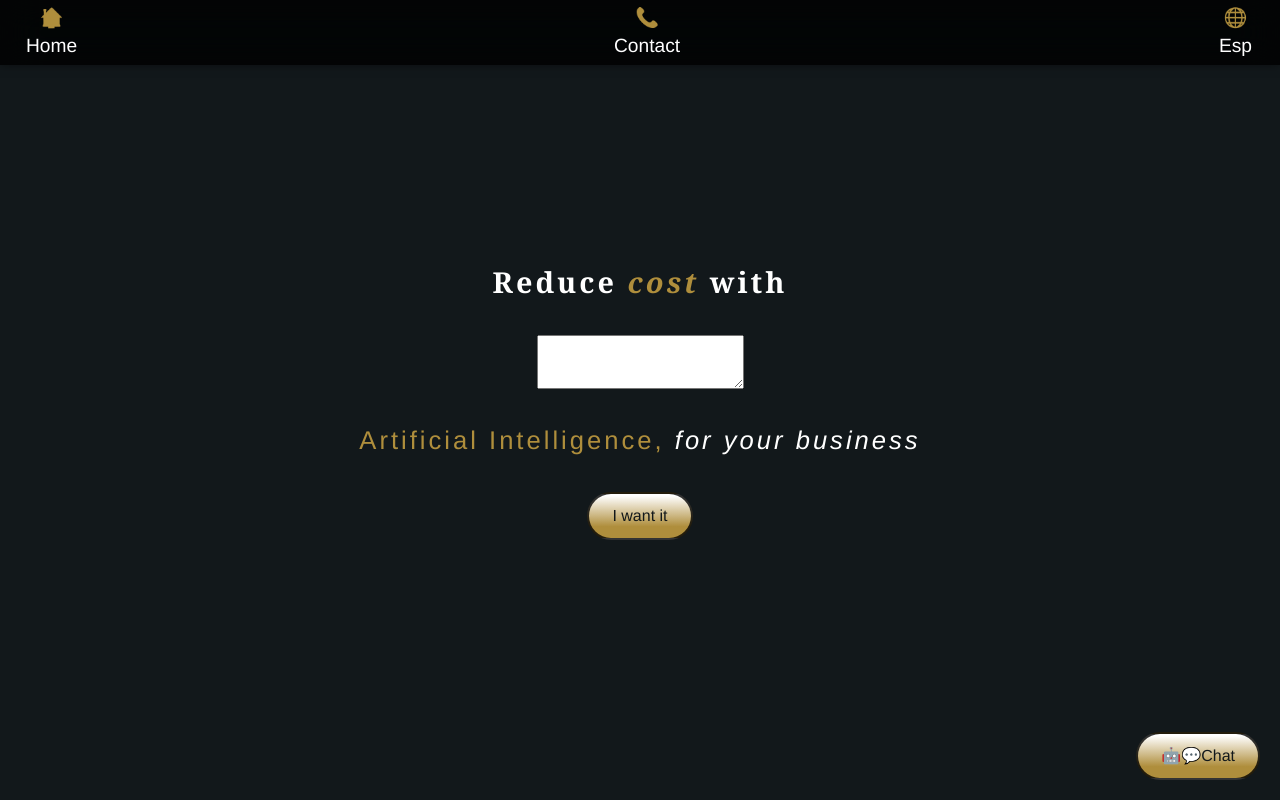
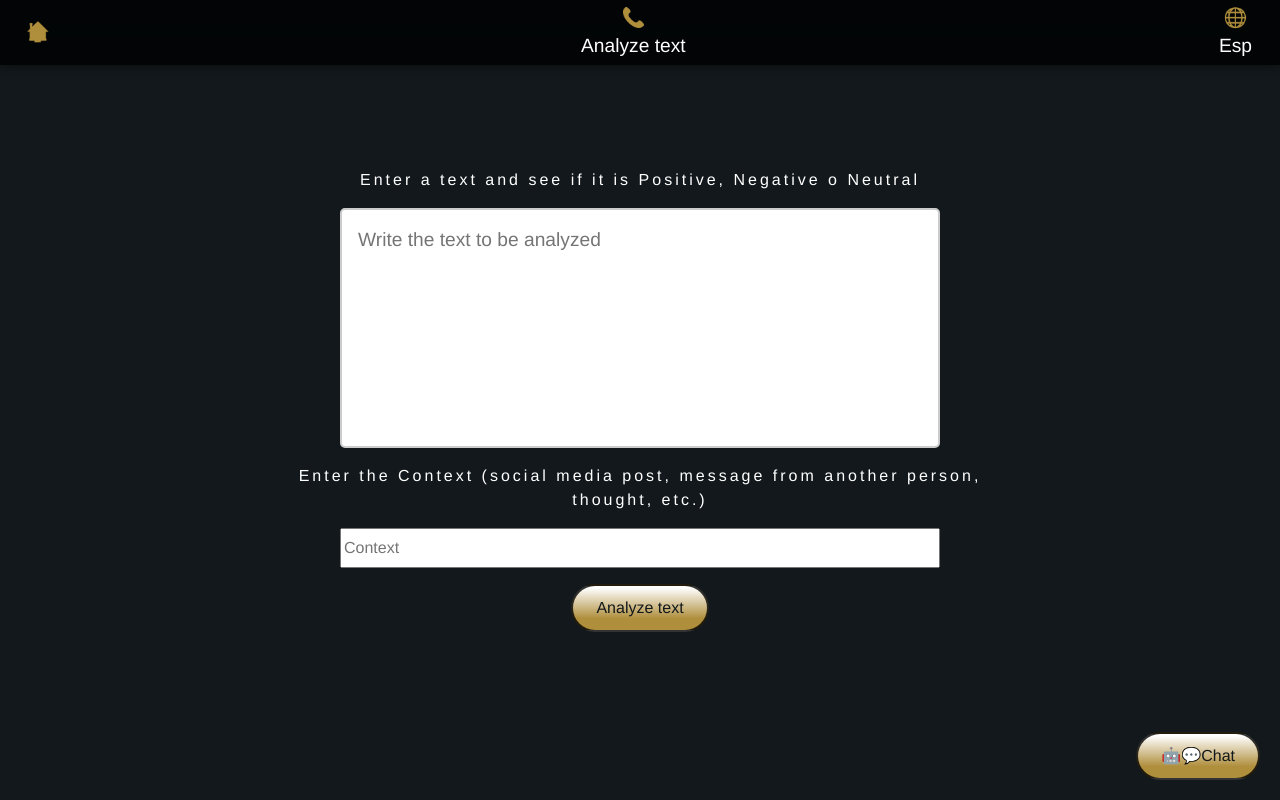
Before and after one commit to MEGAFRAN/clubtal, a Next.js app: page /sentiment-analysis in a window 1280 px wide. Shown: the top 800 px of the page. Built offline with nearby package versions, Linux system fonts and the light colour scheme.

Commit message:
feature/wa-35: initial sentiment component setup

```diff
--- a/app/components/sections/above_fold/header/SentimentAnalysisHeader.tsx
+++ b/app/components/sections/above_fold/header/SentimentAnalysisHeader.tsx
@@ -5,6 +5,7 @@ import LoginForm from "../../../login_form/login_form"
 import Navbar from "../navbar/Navbar"
 import Button from "../../../button/Button"
 import createMagicLink from "../../../../services/form_services/create_magic_link/create-magic-link.service"
+import TextAnalysis from "../../../text_analysis/TextAnalysis"
 
 const SentimentAnalysisHeader = ({
   title,
@@ -44,21 +45,13 @@ const SentimentAnalysisHeader = ({
         sectionToScroll={sectionToScroll}
       />
 
-      <h1>
-        {title[0]} <em>{title[1]}</em> {title[2]}
-      </h1>
-      <textarea></textarea>
-      <p>
-        {text[0]},<em> {text[1]}</em>
-      </p>
-
-      <div className={styles.cta_wrapper}>
-        {withMagicLink ? (
-          <LoginForm onSubmit={handleSubmit} isSubmitting={isSubmitting} message={message} />
-        ) : (
-          <Button text={buttonText[7]} style="cta" scrollToSection={sectionToScroll} />
-        )}
-      </div>
+      <TextAnalysis
+        textCta={title[0]}
+        inputCta={title[1]}
+        buttonText={buttonText[0]}
+        textAreaPlaceholder={text[0]}
+        inputPlaceholder={text[1]}
+      />
     </header>
   )
 }
--- /dev/null
+++ b/app/components/text_analysis/TextAnalysis.tsx
@@ -0,0 +1,50 @@
+import { useState } from "react"
+import getSentimentAnalysis from "../../services/text_analysis/get-sentiment-analysis"
+import styles from "../../styles/components/text-analysis.module.scss"
+import { TextAnalysisProps } from "../../constants/types/components_props/types"
+
+const TextAnalysis = ({
+  textCta,
+  inputCta,
+  textAreaPlaceholder,
+  inputPlaceholder,
+  buttonText,
+}: TextAnalysisProps) => {
+  const [userMessageContext, setUserMessageContext] = useState("")
+  const [userMessage, setUserMessage] = useState("")
+  const [textAnalysisResponse, setTextAnalysisResponse] = useState("")
+
+  async function handleSubmit() {
+    if (!userMessage.trim()) return
+
+    try {
+      const response = await getSentimentAnalysis(userMessage)
+      const data = await response.json()
+      setTextAnalysisResponse(data.content)
+      console.log(data)
+    } catch (error) {
+      console.error(error)
+    }
+  }
+
+  return (
+    <div className={styles.container}>
+      <span>{textCta}</span>
+      <textarea
+        placeholder={textAreaPlaceholder}
+        value={userMessage}
+        onChange={(event) => setUserMessage(event.target.value)}
+      />
+      <span>{inputCta}</span>
+      <input
+        placeholder={inputPlaceholder}
+        value={userMessageContext}
+        onChange={(event) => setUserMessageContext(event.target.value)}
+      />
+      <button onClick={handleSubmit}>{buttonText}</button>
+      {textAnalysisResponse ? <p>{textAnalysisResponse}</p> : null}
+    </div>
+  )
+}
+
+export default TextAnalysis
--- a/app/services/api/variables.ts
+++ b/app/services/api/variables.ts
@@ -5,9 +5,12 @@ const EMAIL_SERVICE_RECRUIT_ENDPOINT = "/api/EmailServiceRecruit1"
 const COMUNICATE_CHAT_BOT_ENDPOINT = "/api/comunicate-chat-bot"
 const CREATE_MAGIC_LINK_ENDPOINT = "/api/create-magic-link"
 const CERTIFY_MAGIC_LINK_ENDPOINT = "/api/certify-magic-link"
+const GET_SENTIMENT_ANALYSIS_ENDPOINT = "/api/get-sentiment-analysis"
+
 
 export const EMAIL_SERVICE_GENERAL = `${AZURE_SERVERLESS_API}${EMAIL_SERVICE_GENERAL_ENDPOINT}`
 export const EMAIL_SERVICE_RECRUIT = `${AZURE_SERVERLESS_API}${EMAIL_SERVICE_RECRUIT_ENDPOINT}`
 export const COMUNICATE_CHAT_BOT = `${CLUBTAL_SERVICES_API}${COMUNICATE_CHAT_BOT_ENDPOINT}`
 export const CREATE_MAGIC_LINK = `${CLUBTAL_SERVICES_API}${CREATE_MAGIC_LINK_ENDPOINT}`
 export const CERTIFY_MAGIC_LINK = `${CLUBTAL_SERVICES_API}${CERTIFY_MAGIC_LINK_ENDPOINT}`
+export const GET_SENTIMENT_ANALYSIS = `${CLUBTAL_SERVICES_API}${GET_SENTIMENT_ANALYSIS_ENDPOINT}`
--- /dev/null
+++ b/app/services/pages/sentiment-analysis.ts
@@ -0,0 +1,95 @@
+const directedTo = "#section-inner-rounded"
+const benefits = "#section-underline-list"
+const followingSteps = "#section-hamburger"
+const contact = "#section-contact"
+
+const SENTIMENT_ANALYSIS_TEXT = {
+  sectionsIds: {
+    directedTo,
+    benefits,
+    followingSteps,
+    contact,
+  },
+
+  spanish: {
+
+    ctaText: ["Ingresa un texto, mira si es Positivo, Negativo o Neutral",
+    "Ingresa el contexto (post red social, mensaje de otra persona, pensamiento, etc)"
+    ],
+
+    placeholdersTexts: ["Escribe el texto a analizar",
+    "Contexto"
+    ],
+
+    ctaButtonTexts: [
+      "Analizar texto"
+    ],
+
+    sectionsTitles: [
+      "¿Que hacemos?",
+      "Beneficios para tu negocio",
+      "¿Como lo hacemos?",
+      "Pruebame en tu sitio web",
+      "Pasos a seguir",
+      "Contáctanos"
+    ],
+
+    formText: [
+      "Cuentanos sobre ti",
+      "¿Que necesitas en tu negocio?",
+      "Escribe aqui lo que necesitas..",
+      "Mi nombre",
+      "Escribe aqui tu nombre..",
+      "Mi email",
+      "Escribe aqui tu email..",
+      "Enviar mi mensaje"
+    ],
+
+    chatbotText: {
+      initialMessage: "Hola! Soy Clubbot ¿Que deseas saber de nuestros servicios?",
+      inputPlaceholderText: "Escribe tu mensaje ...",
+      sendButtonText: "Enviar"
+    }
+  },
+
+  english: {
+
+    ctaText: ["Enter a text and see if it is Positive, Negative o Neutral",
+    "Enter the Context (social media post, message from another person, thought, etc.)"
+    ],
+
+    placeholdersTexts: ["Write the text to be analyzed",
+    "Context"],
+
+    ctaButtonTexts: [
+      "Analyze text"
+    ],
+
+    sectionsTitles: [
+      "What do we do?",
+      "Benefits for your business",
+      "How do we do it?",
+      "Try me on your website",
+      "Steps to follow",
+      "Contact us"
+    ],
+
+    formText: [
+      "Tell us about yourself",
+      "What do you need for your business?",
+      "Write here what you need...",
+      "My name",
+      "Write your name here...",
+      "My email",
+      "Write your email here...",
+      "Send my message"
+    ],
+
+    chatbotText: {
+      initialMessage: "Hi! I'm Clubbot ¿What would you like to know about our services?",
+      inputPlaceholderText: "Type your message ...",
+      sendButtonText: "Send"
+    }
+  },
+}
+export default SENTIMENT_ANALYSIS_TEXT
--- /dev/null
+++ b/app/services/text_analysis/get-sentiment-analysis.ts
@@ -0,0 +1,16 @@
+import { GET_SENTIMENT_ANALYSIS } from "../api/variables"
+import { handleError, handleResponse } from "../utils/reponse/response"
+
+async function getSentimentAnalysis(text: string): Promise<Response> {
+  return fetch(GET_SENTIMENT_ANALYSIS, {
+    method: "POST",
+    headers: {
+      "Content-Type": "application/json",
+    },
+    body: JSON.stringify({ text }),
+  })
+    .then(handleResponse)
+    .catch(handleError)
+}
+
+export default getSentimentAnalysis
--- /dev/null
+++ b/app/styles/components/text-analysis.module.scss
@@ -0,0 +1,60 @@
+@use "../abstracts/colors";
+@use "../abstracts/animations";
+@use "../abstracts/mixins";
+
+.container {
+    display: flex;
+    flex-direction: column;
+    align-items: center;
+    gap: 1rem;
+
+    textarea {
+      height: 30vh;
+      width: 90vw;
+      max-height: 300px;
+      max-width: 600px;
+      padding: 1rem;
+      font-size: 1.2rem;
+      border: 2px solid #ccc;
+      border-radius: 5px;
+      resize: none;
+
+      &:focus {
+        outline: none;
+        border-color: #5a5a5a;
+      }
+    }
+
+    input {
+      height: 5vh;
+      width: 90vw;
+      max-height: 100px;
+      max-width: 600px;
+    }
+
+    button {
+      background: linear-gradient(
+        0deg,
+        colors.$primary-gold 0,
+        colors.$primary-gold 26%,
+        colors.$primary-white 96%
+      );
+      border: solid colors.$secondary-black 2px;
+      border-radius: 24px;
+      color: colors.$primary-black;
+      padding: 10px 23px;
+      pointer-events: auto;
+      transition: animations.$regular-transition;
+
+      &:hover {
+        @include mixins.cta-button-hover ();
+      }
+    }
+
+    p {
+      background-color: white;
+      color: black;
+      overflow-y: scroll;
+      font-size: 1rem;
+    }
+  }
--- a/pages/sentiment-analysis.tsx
+++ b/pages/sentiment-analysis.tsx
@@ -2,7 +2,7 @@ import type { NextPage } from "next"
 import Head from "next/head"
 import { useState } from "react"
 import SENTIMENT_ANALYSIS_HEAD from "../app/constants/seo/sentimentAnalysisHead"
-import HOME_TEXT from "../app/services/pages/home-text"
+import SENTIMENT_ANALYSIS_TEXT from "../app/services/pages/sentiment-analysis"
 import SectionAnalytics from "../app/components/sections/analytics/SectionAnalytics"
 import ChatBotToggle from "../app/components/chatbot_toogle/ChatBotToogle"
 import SectionContact from "../app/components/sections/contact/SectionContact"
@@ -12,9 +12,11 @@ import SentimentAnalysisHeader from "../app/components/sections/above_fold/heade
 const SentimentAnalysis: NextPage = () => {
   const [isSecondaryLanguage, setSecondaryLanguage] = useState<boolean>(false)
 
-  const currentLanguage = isSecondaryLanguage ? { ...HOME_TEXT.english } : { ...HOME_TEXT.spanish }
+  const currentLanguage = isSecondaryLanguage
+    ? { ...SENTIMENT_ANALYSIS_TEXT.english }
+    : { ...SENTIMENT_ANALYSIS_TEXT.spanish }
 
-  const { headerTitle, headerText, ctaButtonTexts, sectionsTitles, formText, chatbotText } =
+  const { ctaText, placeholdersTexts, ctaButtonTexts, sectionsTitles, formText, chatbotText } =
     currentLanguage
 
   return (
@@ -22,10 +24,10 @@ const SentimentAnalysis: NextPage = () => {
       <Head>{SENTIMENT_ANALYSIS_HEAD}</Head>
 
       <SentimentAnalysisHeader
-        title={headerTitle}
-        text={headerText}
+        title={ctaText}
+        text={placeholdersTexts}
         buttonText={ctaButtonTexts}
-        sectionToScroll={HOME_TEXT.sectionsIds.contact}
+        sectionToScroll={SENTIMENT_ANALYSIS_TEXT.sectionsIds.contact}
       />
       <SectionContact formText={formText} title={sectionsTitles[5]} />
       <ChatBotToggle
```
Also changed, not shown: app/constants/types/components_props/types.ts (+9 -1 lines).
